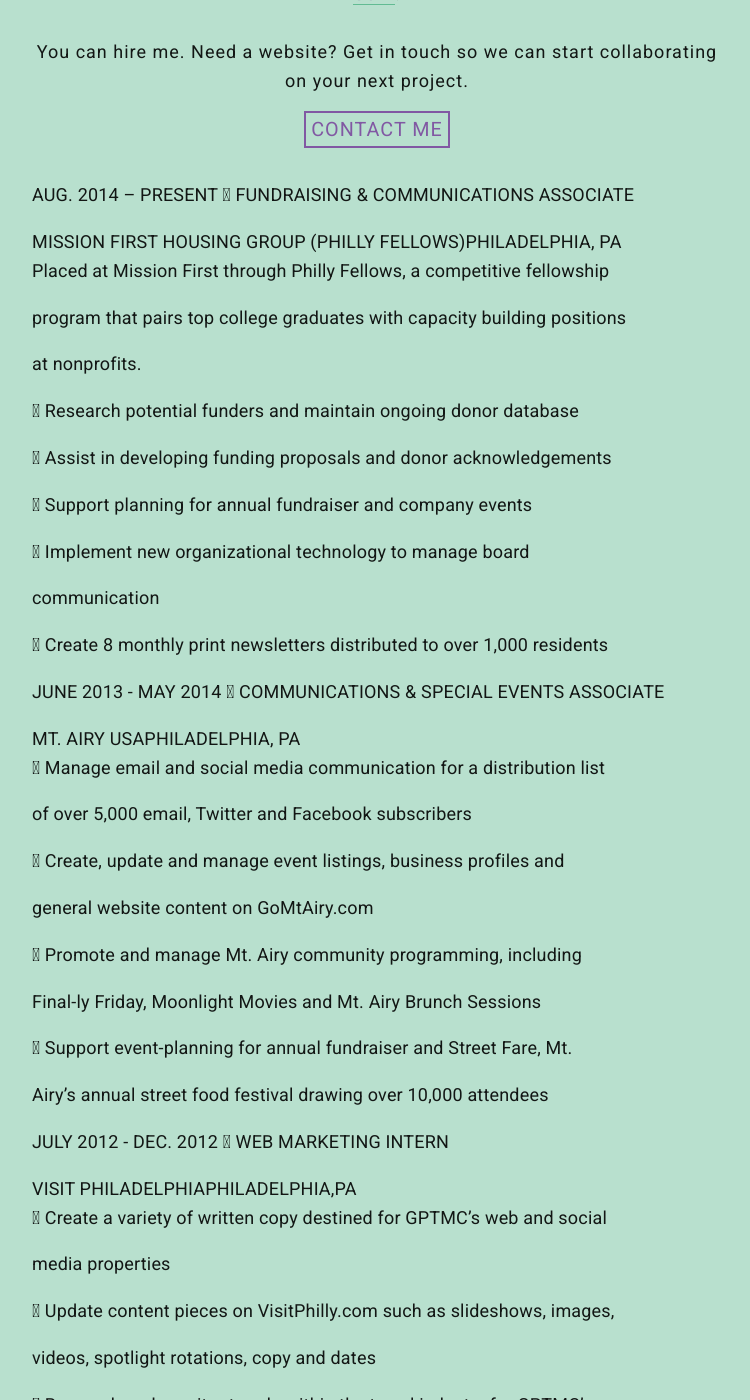
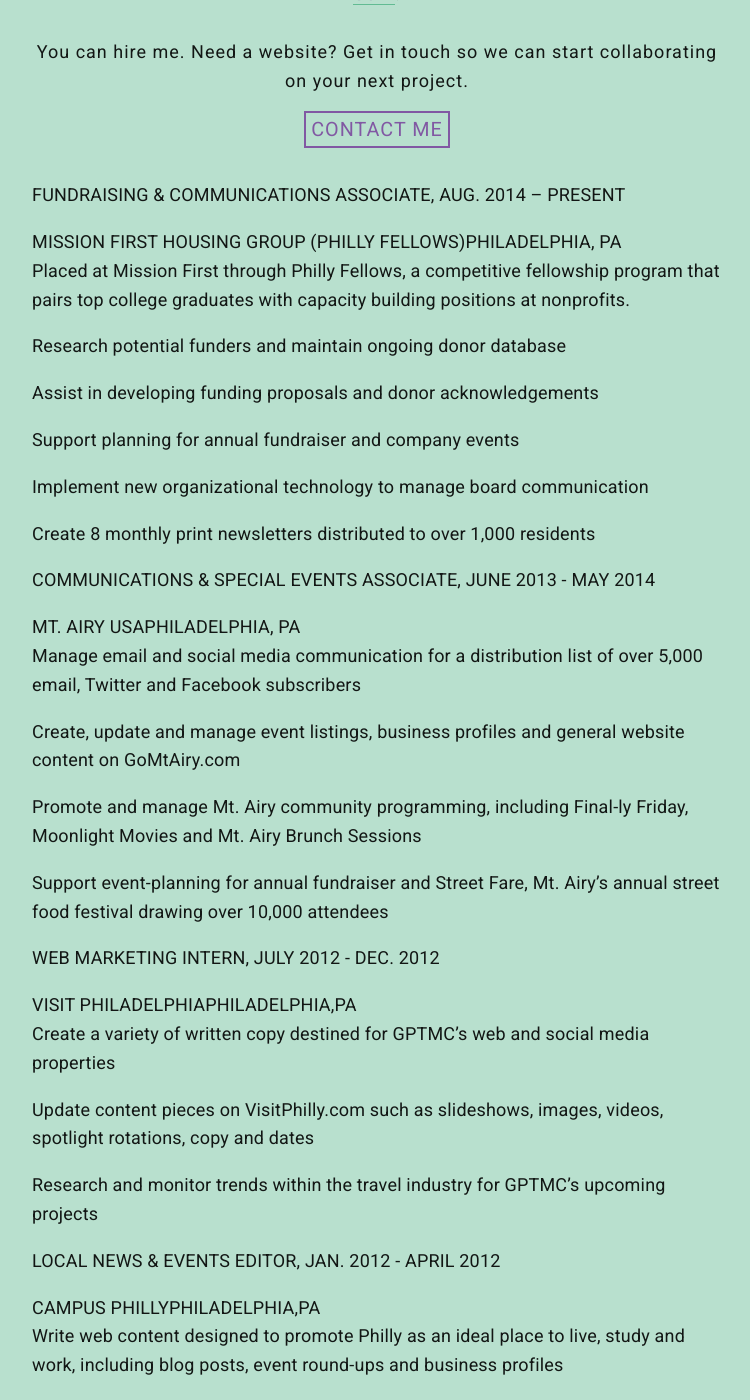
Before and after one commit to dominiqueclarke/portfolio, a Jekyll site: the page built from resume.md, in a window 1280 px wide and 1400 px high, scrolled down 743 px. Shown: the whole window, without its empty margins (263-1013 px from the left). Built offline with Jekyll 4.4.1, drawn with Linux system fonts in a browser that asks for light colours; nearby versions of some CDN libraries; some web fonts are replaced; a script that is not in the unit is left out; some of the changed text lies outside the part shown.

Commit message:
Fixed markdark syntax or resume.md

```diff
--- a/resume.md
+++ b/resume.md
@@ -4,76 +4,48 @@
 permalink: /resume/
 ---
 
-AUG. 2014 – PRESENT  FUNDRAISING & COMMUNICATIONS ASSOCIATE
+FUNDRAISING & COMMUNICATIONS ASSOCIATE, AUG. 2014 – PRESENT
 
 MISSION FIRST HOUSING GROUP (PHILLY FELLOWS) | PHILADELPHIA, PA
 
-Placed at Mission First through Philly Fellows, a competitive fellowship
+Placed at Mission First through Philly Fellows, a competitive fellowship program that pairs top college graduates with capacity building positions at nonprofits.
 
-program that pairs top college graduates with capacity building positions
+- Research potential funders and maintain ongoing donor database
 
-at nonprofits.
+- Assist in developing funding proposals and donor acknowledgements
 
- Research potential funders and maintain ongoing donor database
+- Support planning for annual fundraiser and company events
 
- Assist in developing funding proposals and donor acknowledgements
+- Implement new organizational technology to manage board communication
 
- Support planning for annual fundraiser and company events
+- Create 8 monthly print newsletters distributed to over 1,000 residents
 
- Implement new organizational technology to manage board
-
-communication
-
- Create 8 monthly print newsletters distributed to over 1,000 residents
-
-JUNE 2013 - MAY 2014  COMMUNICATIONS & SPECIAL EVENTS ASSOCIATE
+COMMUNICATIONS & SPECIAL EVENTS ASSOCIATE, JUNE 2013 - MAY 2014
 
 MT. AIRY USA | PHILADELPHIA, PA
 
- Manage email and social media communication for a distribution list
+- Manage email and social media communication for a distribution list of over 5,000 email, Twitter and Facebook subscribers
 
-of over 5,000 email, Twitter and Facebook subscribers
+- Create, update and manage event listings, business profiles and general website content on GoMtAiry.com
 
- Create, update and manage event listings, business profiles and
+- Promote and manage Mt. Airy community programming, including Final-ly Friday, Moonlight Movies and Mt. Airy Brunch Sessions
 
-general website content on GoMtAiry.com
+- Support event-planning for annual fundraiser and Street Fare, Mt. Airy’s annual street food festival drawing over 10,000 attendees
 
- Promote and manage Mt. Airy community programming, including
-
-Final-ly Friday, Moonlight Movies and Mt. Airy Brunch Sessions
-
- Support event-planning for annual fundraiser and Street Fare, Mt.
-
-Airy’s annual street food festival drawing over 10,000 attendees
-
-JULY 2012 - DEC. 2012  WEB MARKETING INTERN
+WEB MARKETING INTERN, JULY 2012 - DEC. 2012
 
 VISIT PHILADELPHIA | PHILADELPHIA,PA
 
- Create a variety of written copy destined for GPTMC’s web and social
+- Create a variety of written copy destined for GPTMC’s web and social media properties
 
-media properties
+- Update content pieces on VisitPhilly.com such as slideshows, images, videos, spotlight rotations, copy and dates
 
- Update content pieces on VisitPhilly.com such as slideshows, images,
+- Research and monitor trends within the travel industry for GPTMC’s upcoming projects
 
-videos, spotlight rotations, copy and dates
-
- Research and monitor trends within the travel industry for GPTMC’s
-
-upcoming projects
-
-JAN. 2012 - APRIL 2012  LOCAL NEWS & EVENTS EDITOR
+LOCAL NEWS & EVENTS EDITOR, JAN. 2012 - APRIL 2012
 
 CAMPUS PHILLY | PHILADELPHIA,PA
 
- Write web content designed to promote Philly as an ideal place to
+- Write web content designed to promote Philly as an ideal place to live, study and work, including blog posts, event round-ups and business profiles
 
-live, study and work, including blog posts, event round-ups and
-
-business profiles
-
- Create print content for Center City East, Center City West and
-
-Fishtown/Northern Liberties sections of the Campus Philly's Student
-
-Insider Guide, distributed at over 25 area colleges to 80,000 students
+- Create print content for Center City East, Center City West and Fishtown/Northern Liberties sections of the Campus Philly's Student Insider Guide, distributed at over 25 area colleges to 80,000 students
```
Also changed, not shown: 3 other files.
